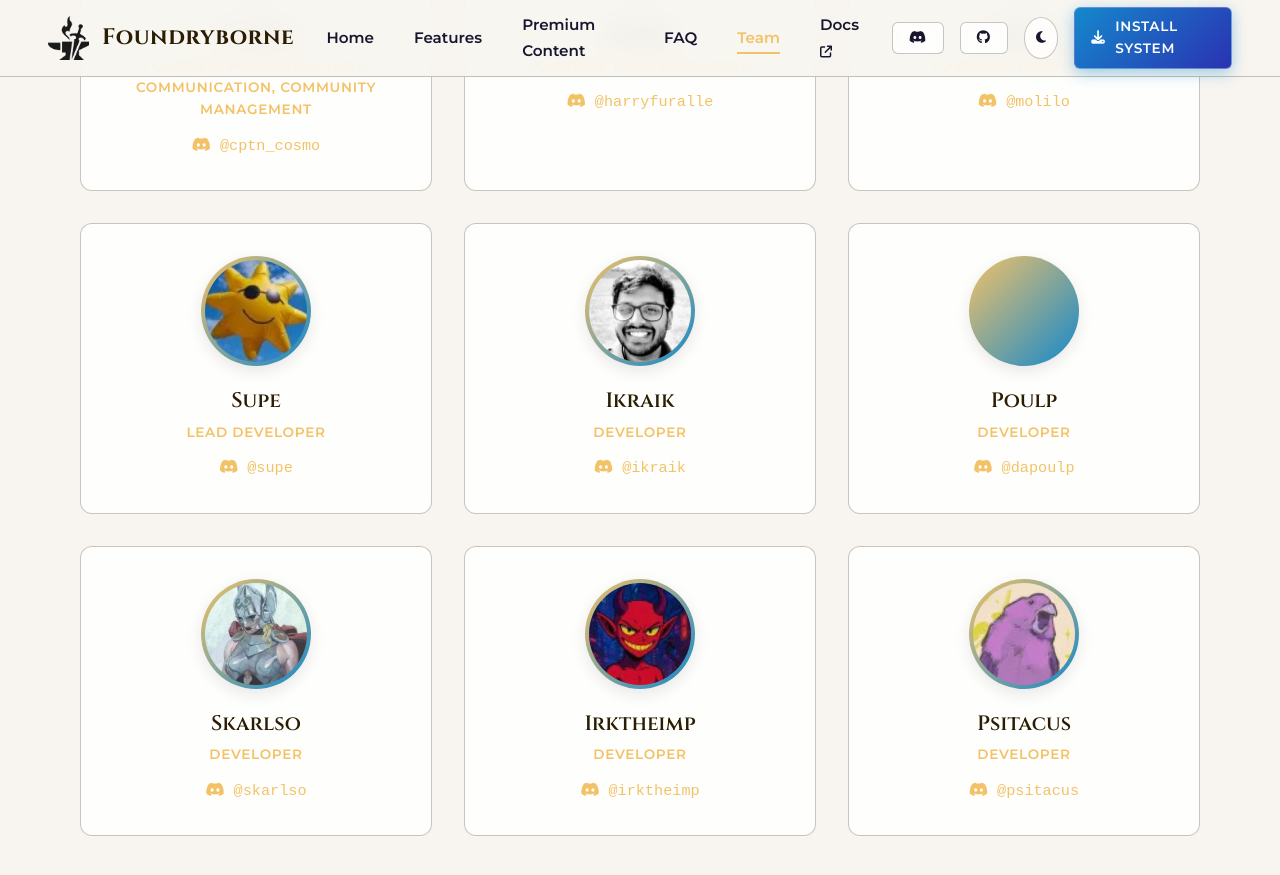
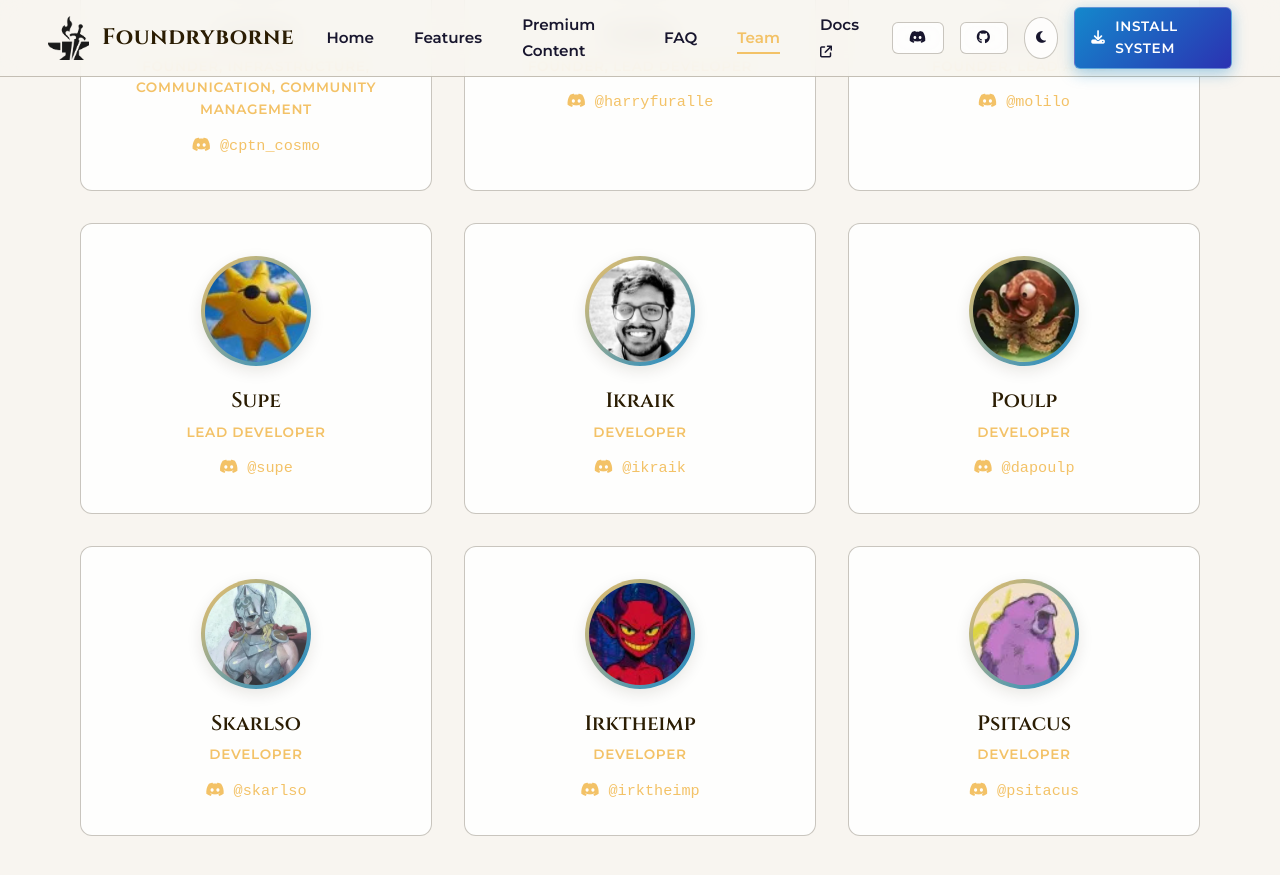
Before and after one commit to Foundryborne/foundryborne-web, a Jekyll site: the page built from team.html, in a window 1280 px wide and 900 px high, scrolled down 516 px. Shown: the top 875 px of the window. Built offline with Jekyll 4.4.1, drawn with Linux system fonts in a browser that asks for light colours.

Commit message:
fix html syntax, oops

```diff
--- a/team.html
+++ b/team.html
@@ -69,9 +69,8 @@
 
   <!-- dapoulp -->
   <div class="team-card">
-      <div class="team-avatar-wrap"
+    <div class="team-avatar-wrap">
       <img src="{{ site.baseurl }}/assets/team/dapoulp.png" alt="Poulp" class="team-avatar">
-
     </div>
     <h3 class="team-name">Poulp</h3>
     <div class="team-role">Developer</div>
```
Lines whose indentation alone changed are shown as unchanged.
